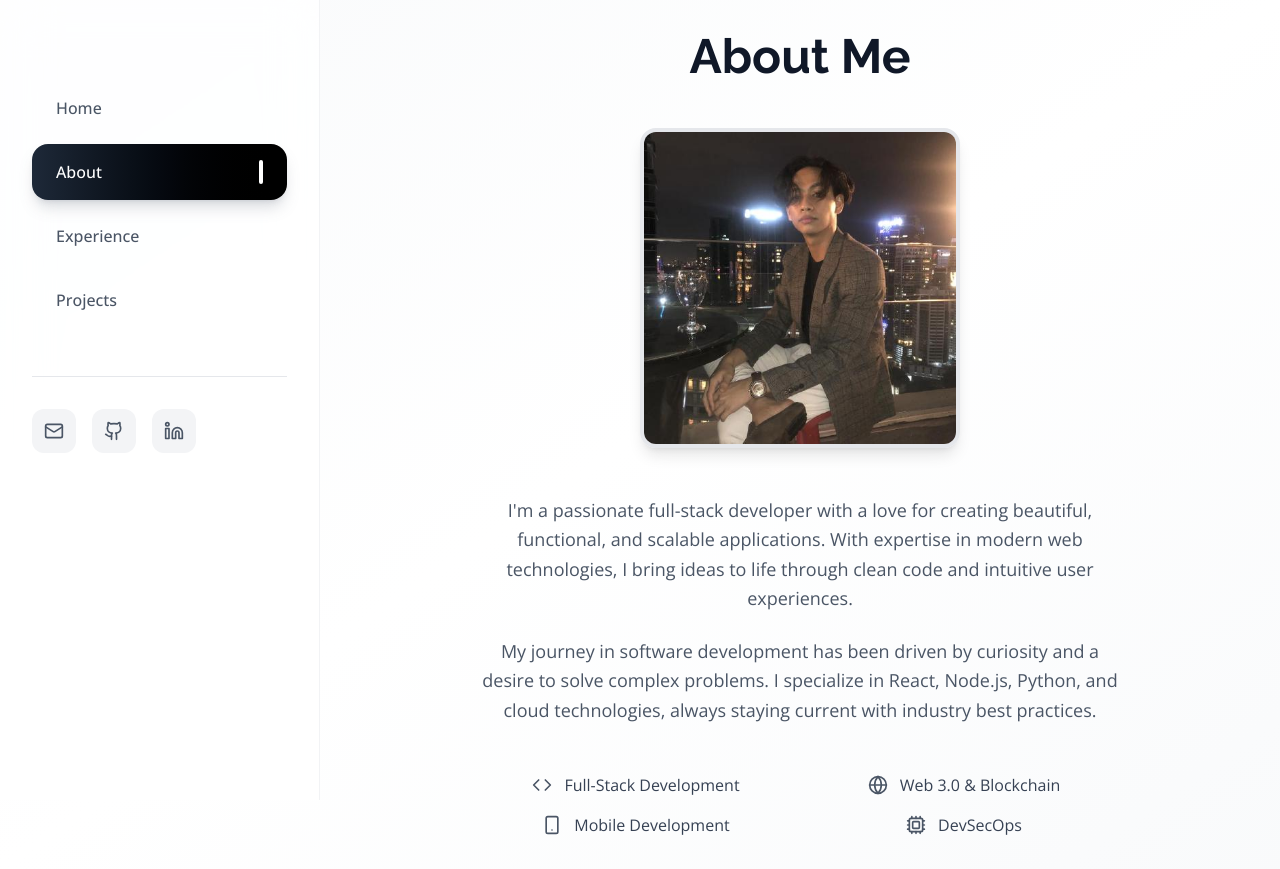
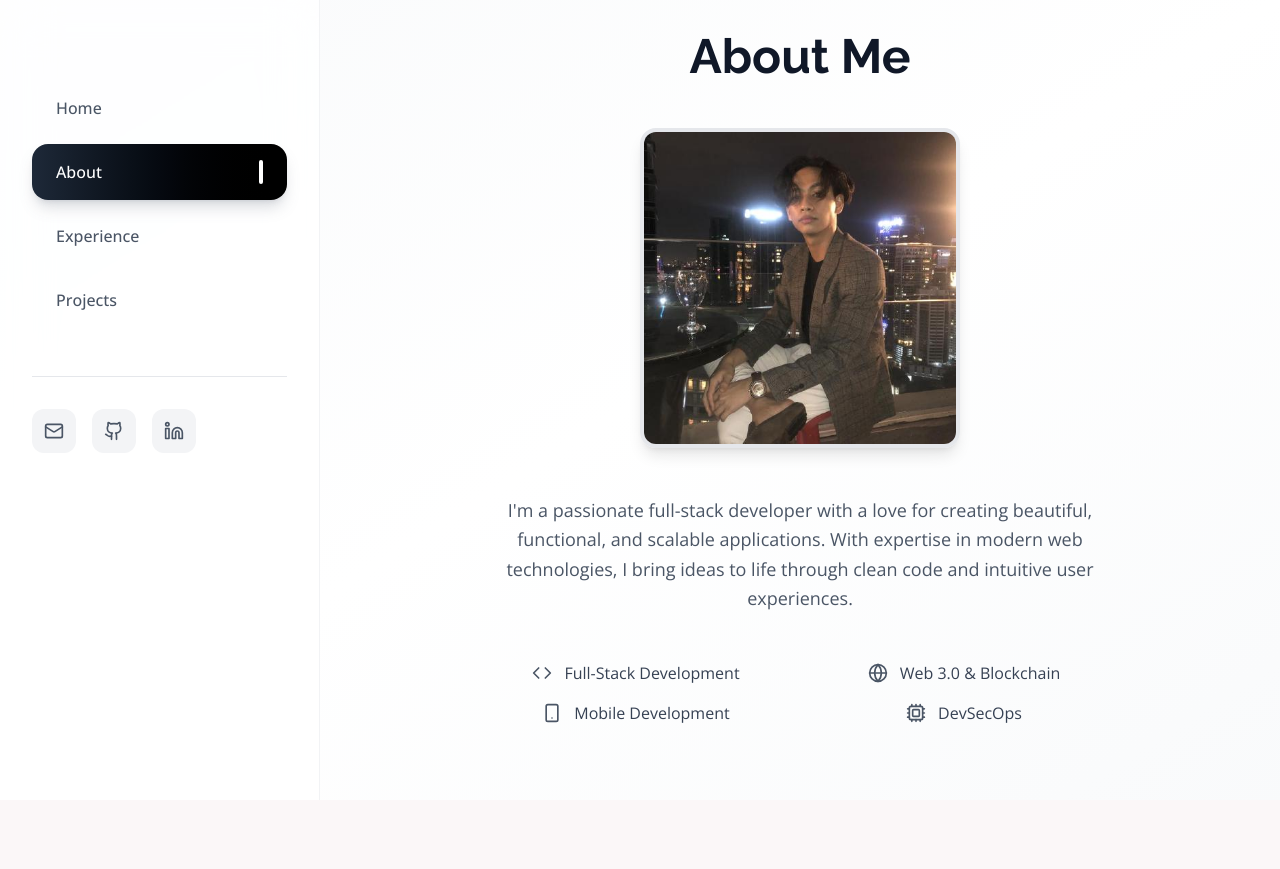
Before and after one commit to yusufsuhair/yusufsuhair-web, a Next.js app: page / in a window 1280 px wide. Both pictures are taken after a click on the button "About". After the commit the page ends 800 px from the top, so only its background shows below. Built offline with nearby package versions, Linux system fonts and the light colour scheme.

Commit message:
changed desc

```diff
--- a/components/AboutWidget.tsx
+++ b/components/AboutWidget.tsx
@@ -1,6 +1,6 @@
 "use client";
 
-import { Code, Globe, Smartphone, Cpu } from "lucide-react";
+import { Code, Cpu, Globe, Smartphone } from "lucide-react";
 
 export default function AboutWidget() {
   return (
@@ -22,11 +22,6 @@ export default function AboutWidget() {
           <p className="text-base sm:text-lg text-gray-600 dark:text-gray-300 leading-relaxed">
             I'm a passionate full-stack developer with a love for creating beautiful, functional, and scalable applications.
             With expertise in modern web technologies, I bring ideas to life through clean code and intuitive user experiences.
-          </p>
-
-          <p className="text-base sm:text-lg text-gray-600 dark:text-gray-300 leading-relaxed">
-            My journey in software development has been driven by curiosity and a desire to solve complex problems.
-            I specialize in React, Node.js, Python, and cloud technologies, always staying current with industry best practices.
           </p>
 
           <div className="grid grid-cols-1 sm:grid-cols-2 gap-3 sm:gap-4 pt-6 justify-center">
```
